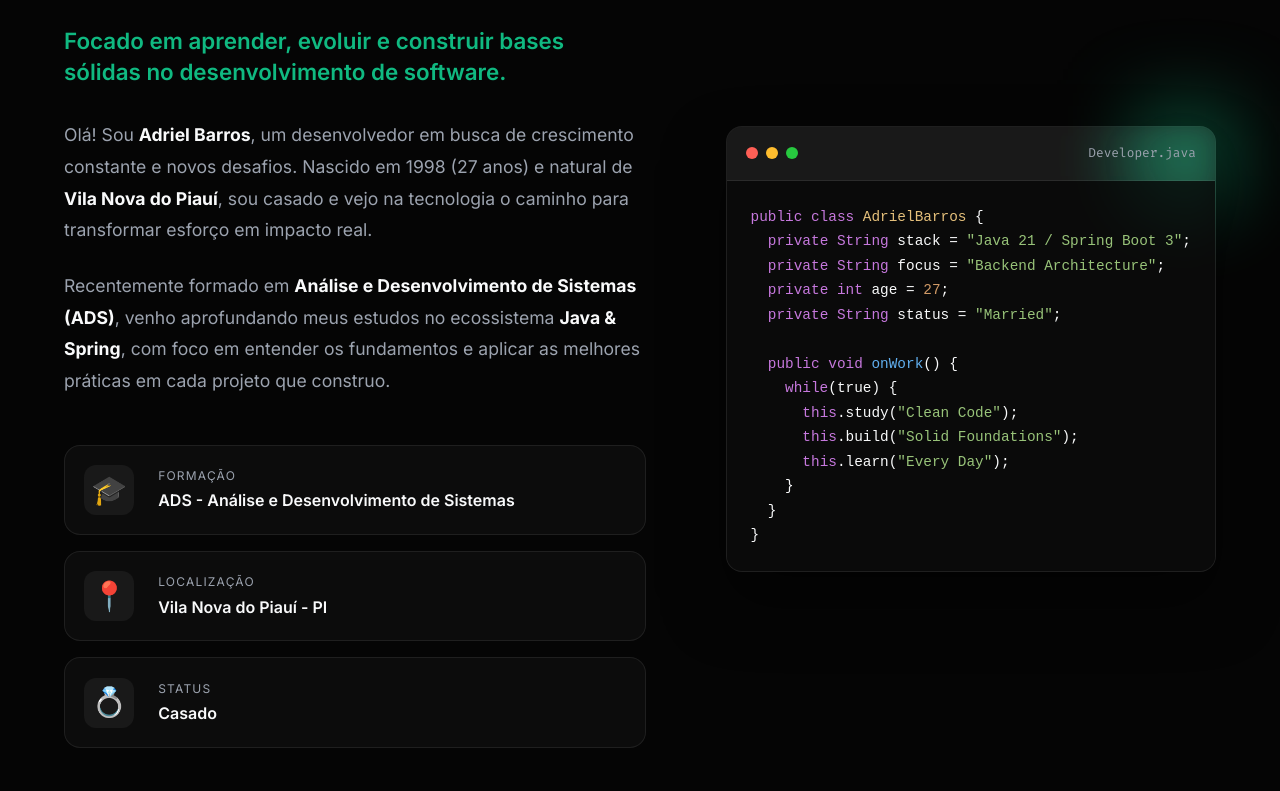
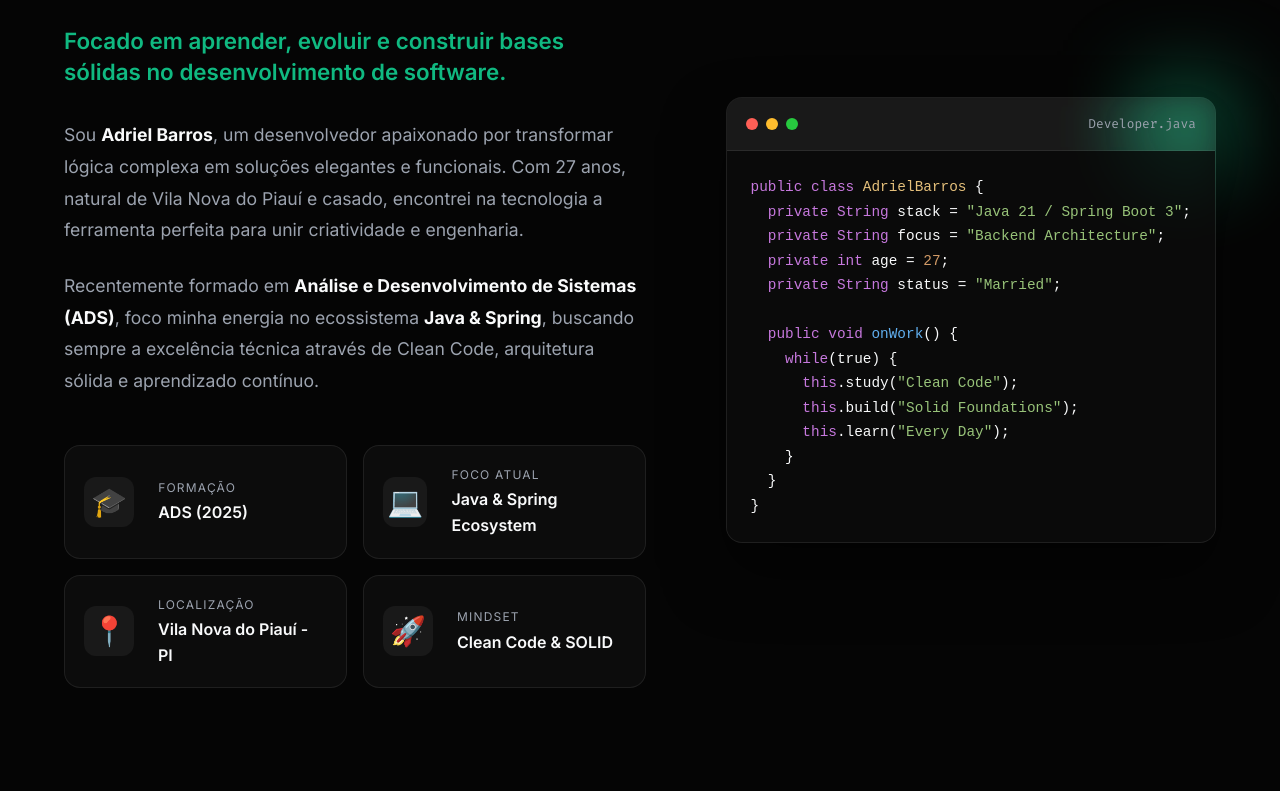
Before and after one commit to Adrielbarr0s/meu-portfolio, an Angular app: page / in a window 1280 px wide. Shown: the part 949-1740 px from the top of the page. Built offline with nearby package versions, Linux system fonts and the light colour scheme.

Commit message:
feat: add About Me component with biographical details and code snippet visualization

```diff
--- a/src/app/components/sobre/sobre.html
+++ b/src/app/components/sobre/sobre.html
@@ -2,29 +2,35 @@
   <div class="container">
     <div class="about-grid">
       <div class="about-content animate-fade-in">
-        <h2 class="section-title text-gradient" style="text-align: left; margin-left: 0;">Sobre Mim</h2>
+        <h2 class="section-title text-gradient" style="text-align: left; margin-left: 0;">Sobre</h2>
         <p class="about-highlight">
           Focado em aprender, evoluir e construir bases sólidas no desenvolvimento de software.
         </p>
 
         <div class="about-bio">
           <p>
-            Olá! Sou <strong>Adriel Barros</strong>, um desenvolvedor em busca de crescimento constante e novos desafios.
-            Nascido em 1998 (27 anos) e natural de <strong>Vila Nova do Piauí</strong>, sou casado e vejo na tecnologia o caminho para transformar esforço em impacto real.
+            Sou <strong>Adriel Barros</strong>, um desenvolvedor apaixonado por transformar lógica complexa em soluções elegantes e funcionais.
+            Com 27 anos, natural de Vila Nova do Piauí e casado, encontrei na tecnologia a ferramenta perfeita para unir criatividade e engenharia.
           </p>
           <p>
-            Recentemente formado em <strong>Análise e Desenvolvimento de Sistemas (ADS)</strong>, venho aprofundando meus estudos no ecossistema
-            <strong>Java & Spring</strong>, com foco em entender os fundamentos e aplicar as melhores práticas em cada projeto que construo.
+            Recentemente formado em <strong>Análise e Desenvolvimento de Sistemas (ADS)</strong>, foco minha energia no ecossistema
+            <strong>Java & Spring</strong>, buscando sempre a excelência técnica através de Clean Code, arquitetura sólida e aprendizado contínuo.
           </p>
         </div>
-
 
         <div class="info-cards">
           <div class="info-card glass-card">
             <span class="icon">🎓</span>
             <div class="info-content">
               <label>Formação</label>
-              <span>ADS - Análise e Desenvolvimento de Sistemas</span>
+              <span>ADS (2025)</span>
+            </div>
+          </div>
+          <div class="info-card glass-card">
+            <span class="icon">💻</span>
+            <div class="info-content">
+              <label>Foco Atual</label>
+              <span>Java & Spring Ecosystem</span>
             </div>
           </div>
           <div class="info-card glass-card">
@@ -35,10 +41,10 @@
             </div>
           </div>
           <div class="info-card glass-card">
-            <span class="icon">💍</span>
+            <span class="icon">🚀</span>
             <div class="info-content">
-              <label>Status</label>
-              <span>Casado</span>
+              <label>Mindset</label>
+              <span>Clean Code & SOLID</span>
             </div>
           </div>
         </div>
--- a/src/app/components/sobre/sobre.scss
+++ b/src/app/components/sobre/sobre.scss
@@ -40,8 +40,12 @@
 
 .info-cards {
   display: grid;
-  grid-template-columns: 1fr;
+  grid-template-columns: repeat(2, 1fr);
   gap: 1rem;
+
+  @media (max-width: 576px) {
+    grid-template-columns: 1fr;
+  }
 }
 
 .info-card {
```
